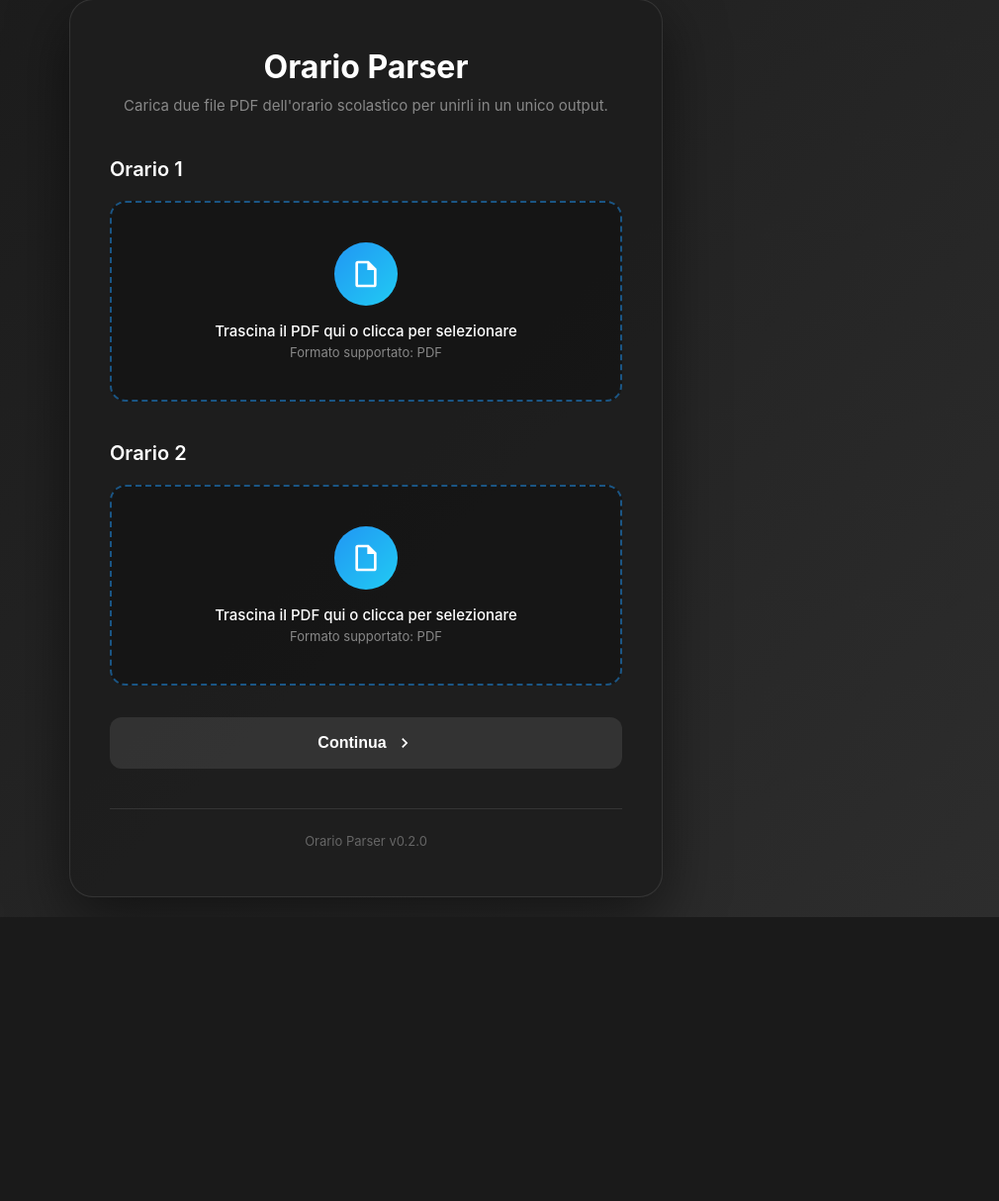
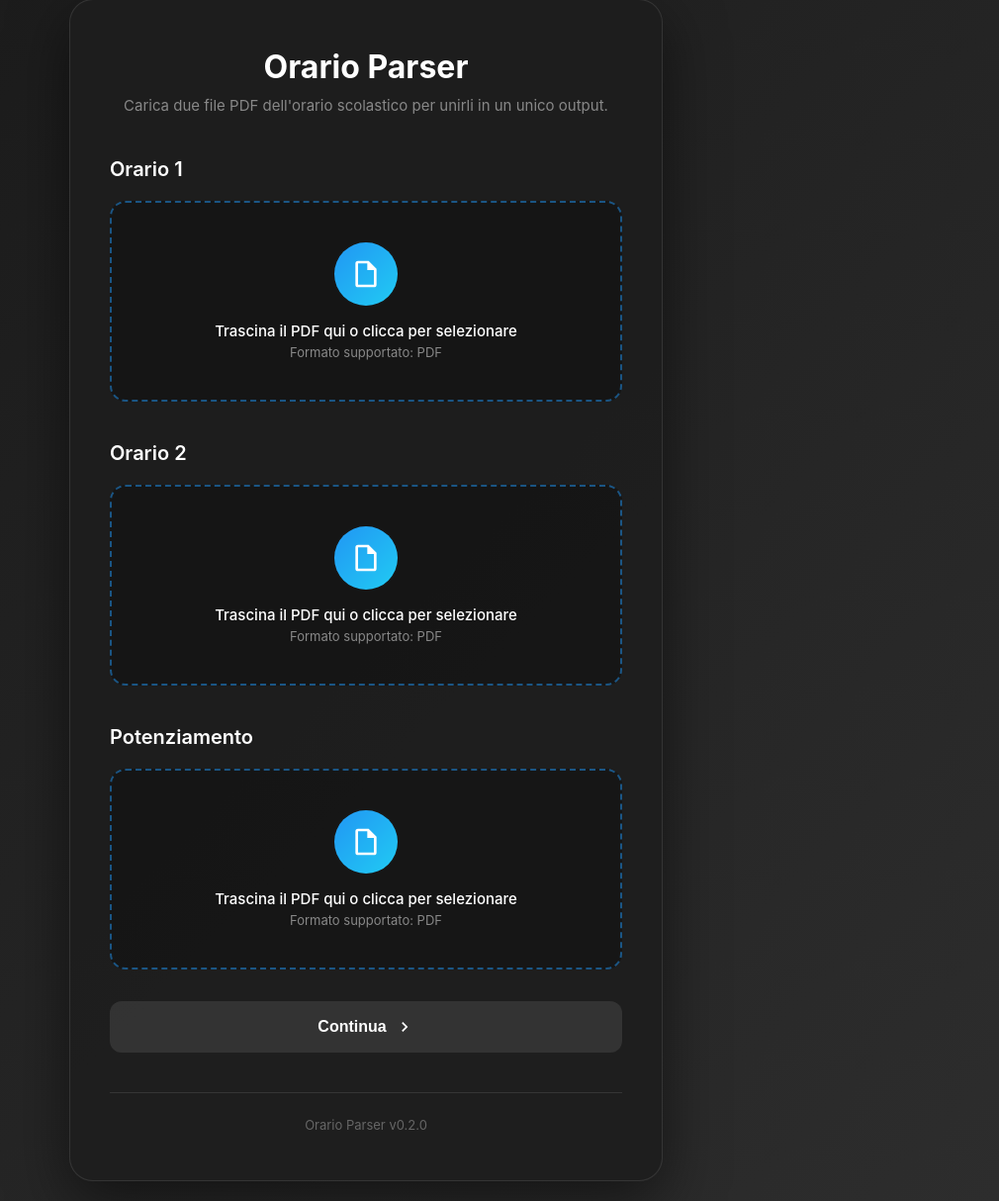
Before and after one commit to matteexe/orario, a Flask app: page / in a window 1280 px wide. Shown: the part 21-1235 px from the top of the page at 99% size, without its empty margins (270-1280 px from the left). Before the commit the page ends 948 px from the top, so only its background shows below. Run offline with Flask 3, Linux system fonts and the light colour scheme.

Commit message:
Refactor HTML structure and improve file upload UI

```diff
--- a/templates/index.html
+++ b/templates/index.html
@@ -4,150 +4,430 @@
   <meta charset="UTF-8">
   <meta name="viewport" content="width=device-width, initial-scale=1.0">
   <title>Orario Parser</title>
+
   <style>
-*{margin:0;padding:0;box-sizing:border-box}
-body{font-family:-apple-system,BlinkMacSystemFont,'Segoe UI',Roboto,Oxygen,Ubuntu,Cantarell,sans-serif;background:linear-gradient(135deg,#1a1a1a 0%,#2d2d2d 100%);min-height:100vh;display:flex;align-items:center;justify-content:center;padding:20px}
-.container{background:rgba(30,30,30,.95);border-radius:24px;padding:48px 40px;max-width:600px;width:100%;box-shadow:0 20px 60px rgba(0,0,0,.5);border:1px solid rgba(255,255,255,.1);margin:0 auto}
-.header{text-align:center;margin-bottom:16px}
-.header h1{color:#fff;font-size:32px;font-weight:700;margin-bottom:8px}
-.header p{color:#888;font-size:15px;line-height:1.6}
-.upload-section{margin-top:40px}
-.section-title{color:#fff;font-size:20px;font-weight:600;margin-bottom:20px}
-.upload-box{background:rgba(20,20,20,.8);border:2px dashed rgba(33,150,243,.5);border-radius:16px;padding:40px 20px;text-align:center;cursor:pointer;transition:all .3s ease;margin-bottom:24px;position:relative;display:block;width:100%}
-.upload-box:hover{background:rgba(25,25,25,.9);border-color:rgba(33,150,243,.8);transform:translateY(-2px)}
-.upload-box.dragover{transform:translateY(-2px) scale(1.02);border-color:rgba(33,150,243,1);background:rgba(33,150,243,.1)}
-.upload-box.has-file{border-color:rgba(76,175,80,.6);background:rgba(76,175,80,.05)}
-.upload-icon{width:64px;height:64px;background:linear-gradient(135deg,#2196F3 0%,#21CBF3 100%);border-radius:50%;display:flex;align-items:center;justify-content:center;margin:0 auto 16px;transition:all .3s ease}
-.upload-icon svg{width:32px;height:32px;fill:#fff}
-.upload-text{color:#fff;font-size:15px;font-weight:500;margin-bottom:4px;transition:color .3s ease}
-.upload-hint{color:#888;font-size:13px;transition:opacity .3s ease}
-.file-name{display:none;color:#4CAF50;font-size:14px;margin-top:12px;font-weight:500}
-.upload-box.has-file .file-name{display:block}
-.upload-box.has-file .upload-icon{background:linear-gradient(135deg,#4CAF50 0%,#8BC34A 100%);animation:successPulse .5s ease}
-@keyframes successPulse{0%{transform:scale(1)}50%{transform:scale(1.1)}100%{transform:scale(1)}}
-.upload-box.has-file .upload-text{color:#4CAF50}
-.upload-box.has-file .upload-hint{opacity:0;height:0;overflow:hidden}
-input[type=file]{display:none}
-.continue-btn{width:100%;background:linear-gradient(135deg,#2196F3 0%,#21CBF3 100%);color:#fff;border:none;border-radius:12px;padding:16px;font-size:16px;font-weight:600;cursor:pointer;transition:all .3s ease;margin-top:32px;display:flex;align-items:center;justify-content:center;gap:8px}
-.continue-btn:hover:not(:disabled){transform:translateY(-2px);box-shadow:0 8px 24px rgba(33,150,243,.4)}
-.continue-btn:disabled{background:rgba(100,100,100,.3);cursor:not-allowed;transform:none}
-.continue-btn svg{width:20px;height:20px;fill:#fff}
-.footer{text-align:center;margin-top:40px;padding-top:24px;border-top:1px solid rgba(255,255,255,.1)}
-.footer p{color:#666;font-size:13px}
-.processing{display:none;text-align:center;margin-top:20px}
-.processing.active{display:block}
-.spinner{border:3px solid rgba(33,150,243,.3);border-top:3px solid #2196F3;border-radius:50%;width:40px;height:40px;animation:spin 1s linear infinite;margin:0 auto 12px}
-@keyframes spin{0%{transform:rotate(0deg)}100%{transform:rotate(360deg)}}
-.processing-text{color:#2196F3;font-size:14px}
-@media (max-width:640px){.container{padding:32px 24px}.header h1{font-size:26px}.upload-box{padding:32px 16px}}
+    * {
+      margin: 0;
+      padding: 0;
+      box-sizing: border-box;
+    }
+
+    body {
+      font-family: -apple-system, BlinkMacSystemFont, 'Segoe UI', Roboto, Oxygen, Ubuntu, Cantarell, sans-serif;
+      background: linear-gradient(135deg, #1a1a1a 0%, #2d2d2d 100%);
+      min-height: 100vh;
+      display: flex;
+      align-items: center;
+      justify-content: center;
+      padding: 20px;
+    }
+
+    .container {
+      background: rgba(30, 30, 30, 0.95);
+      border-radius: 24px;
+      padding: 48px 40px;
+      max-width: 600px;
+      width: 100%;
+      box-shadow: 0 20px 60px rgba(0, 0, 0, 0.5);
+      border: 1px solid rgba(255, 255, 255, 0.1);
+      margin: 0 auto;
+    }
+
+    .header {
+      text-align: center;
+      margin-bottom: 16px;
+    }
+
+    .header h1 {
+      color: #fff;
+      font-size: 32px;
+      font-weight: 700;
+      margin-bottom: 8px;
+    }
+
+    .header p {
+      color: #888;
+      font-size: 15px;
+      line-height: 1.6;
+    }
+
+    .upload-section {
+      margin-top: 40px;
+    }
+
+    .section-title {
+      color: #fff;
+      font-size: 20px;
+      font-weight: 600;
+      margin-bottom: 20px;
+    }
+
+    .upload-box {
+      background: rgba(20, 20, 20, 0.8);
+      border: 2px dashed rgba(33, 150, 243, 0.5);
+      border-radius: 16px;
+      padding: 40px 20px;
+      text-align: center;
+      cursor: pointer;
+      transition: all 0.3s ease;
+      margin-bottom: 24px;
+      position: relative;
+      display: block;
+      width: 100%;
+    }
+
+    .upload-box:hover {
+      background: rgba(25, 25, 25, 0.9);
+      border-color: rgba(33, 150, 243, 0.8);
+      transform: translateY(-2px);
+    }
+
+    .upload-box.dragover {
+      transform: translateY(-2px) scale(1.02);
+      border-color: rgba(33, 150, 243, 1);
+      background: rgba(33, 150, 243, 0.1);
+    }
+
+    .upload-box.has-file {
+      border-color: rgba(76, 175, 80, 0.6);
+      background: rgba(76, 175, 80, 0.05);
+    }
+
+    .upload-icon {
+      width: 64px;
+      height: 64px;
+      background: linear-gradient(135deg, #2196F3 0%, #21CBF3 100%);
+      border-radius: 50%;
+      display: flex;
+      align-items: center;
+      justify-content: center;
+      margin: 0 auto 16px;
+      transition: all 0.3s ease;
+    }
+
+    .upload-icon svg {
+      width: 32px;
+      height: 32px;
+      fill: #fff;
+    }
+
+    .upload-text {
+      color: #fff;
+      font-size: 15px;
+      font-weight: 500;
+      margin-bottom: 4px;
+      transition: color 0.3s ease;
+    }
+
+    .upload-hint {
+      color: #888;
+      font-size: 13px;
+      transition: opacity 0.3s ease;
+    }
+
+    .file-name {
+      display: none;
+      color: #4CAF50;
+      font-size: 14px;
+      margin-top: 12px;
+      font-weight: 500;
+    }
+
+    .upload-box.has-file .file-name {
+      display: block;
+    }
+
+    .upload-box.has-file .upload-icon {
+      background: linear-gradient(135deg, #4CAF50 0%, #8BC34A 100%);
+      animation: successPulse 0.5s ease;
+    }
+
+    @keyframes successPulse {
+      0%   { transform: scale(1); }
+      50%  { transform: scale(1.1); }
+      100% { transform: scale(1); }
+    }
+
+    .upload-box.has-file .upload-text {
+      color: #4CAF50;
+    }
+
+    .upload-box.has-file .upload-hint {
+      opacity: 0;
+      height: 0;
+      overflow: hidden;
+    }
+
+    input[type="file"] {
+      display: none;
+    }
+
+    .continue-btn {
+      width: 100%;
+      background: linear-gradient(135deg, #2196F3 0%, #21CBF3 100%);
+      color: #fff;
+      border: none;
+      border-radius: 12px;
+      padding: 16px;
+      font-size: 16px;
+      font-weight: 600;
+      cursor: pointer;
+      transition: all 0.3s ease;
+      margin-top: 32px;
+      display: flex;
+      align-items: center;
+      justify-content: center;
+      gap: 8px;
+    }
+
+    .continue-btn:hover:not(:disabled) {
+      transform: translateY(-2px);
+      box-shadow: 0 8px 24px rgba(33, 150, 243, 0.4);
+    }
+
+    .continue-btn:disabled {
+      background: rgba(100, 100, 100, 0.3);
+      cursor: not-allowed;
+      transform: none;
+    }
+
+    .continue-btn svg {
+      width: 20px;
+      height: 20px;
+      fill: #fff;
+    }
+
+    .processing {
+      display: none;
+      text-align: center;
+      margin-top: 20px;
+    }
+
+    .processing.active {
+      display: block;
+    }
+
+    .spinner {
+      border: 3px solid rgba(33, 150, 243, 0.3);
+      border-top: 3px solid #2196F3;
+      border-radius: 50%;
+      width: 40px;
+      height: 40px;
+      animation: spin 1s linear infinite;
+      margin: 0 auto 12px;
+    }
+
+    @keyframes spin {
+      0%   { transform: rotate(0deg); }
+      100% { transform: rotate(360deg); }
+    }
+
+    .processing-text {
+      color: #2196F3;
+      font-size: 14px;
+    }
+
+    .footer {
+      text-align: center;
+      margin-top: 40px;
+      padding-top: 24px;
+      border-top: 1px solid rgba(255, 255, 255, 0.1);
+    }
+
+    .footer p {
+      color: #666;
+      font-size: 13px;
+    }
+
+    @media (max-width: 640px) {
+      .container {
+        padding: 32px 24px;
+      }
+
+      .header h1 {
+        font-size: 26px;
+      }
+
+      .upload-box {
+        padding: 32px 16px;
+      }
+    }
   </style>
 </head>
+
 <body>
   <div class="container">
     <div class="header">
       <h1>Orario Parser</h1>
       <p>Carica due file PDF dell'orario scolastico per unirli in un unico output.</p>
     </div>
+
     <form method="POST" enctype="multipart/form-data" id="uploadForm">
+
       <div class="upload-section">
         <h2 class="section-title">Orario 1</h2>
+
         <label for="file1" class="upload-box" id="uploadBox1">
           <div class="upload-icon">
-<svg viewBox="0 0 24 24"><path d="M14,2H6A2,2 0 0,0 4,4V20A2,2 0 0,0 6,22H18A2,2 0 0,0 20,20V8L14,2M18,20H6V4H13V9H18V20Z"/></svg>
+            <svg viewBox="0 0 24 24">
+              <path d="M14,2H6A2,2 0 0,0 4,4V20A2,2 0 0,0 6,22H18A2,2 0 0,0 20,20V8L14,2M18,20H6V4H13V9H18V20Z"/>
+            </svg>
           </div>
+
           <p class="upload-text">Trascina il PDF qui o clicca per selezionare</p>
           <p class="upload-hint">Formato supportato: PDF</p>
           <p class="file-name" id="fileName1"></p>
         </label>
+
         <input type="file" id="file1" name="pdf1" accept="application/pdf,.pdf">
       </div>
+
       <div class="upload-section">
         <h2 class="section-title">Orario 2</h2>
+
         <label for="file2" class="upload-box" id="uploadBox2">
           <div class="upload-icon">
-<svg viewBox="0 0 24 24"><path d="M14,2H6A2,2 0 0,0 4,4V20A2,2 0 0,0 6,22H18A2,2 0 0,0 20,20V8L14,2M18,20H6V4H13V9H18V20Z"/></svg>
+            <svg viewBox="0 0 24 24">
+              <path d="M14,2H6A2,2 0 0,0 4,4V20A2,2 0 0,0 6,22H18A2,2 0 0,0 20,20V8L14,2M18,20H6V4H13V9H18V20Z"/>
+            </svg>
           </div>
+
           <p class="upload-text">Trascina il PDF qui o clicca per selezionare</p>
           <p class="upload-hint">Formato supportato: PDF</p>
           <p class="file-name" id="fileName2"></p>
         </label>
+
         <input type="file" id="file2" name="pdf2" accept="application/pdf,.pdf">
       </div>
+
+      <div class="upload-section">
+        <h2 class="section-title">Potenziamento</h2>
+
+        <label for="file3" class="upload-box" id="uploadBox3">
+          <div class="upload-icon">
+            <svg viewBox="0 0 24 24">
+              <path d="M14,2H6A2,2 0 0,0 4,4V20A2,2 0 0,0 6,22H18A2,2 0 0,0 20,20V8L14,2M18,20H6V4H13V9H18V20Z"/>
+            </svg>
+          </div>
+
+          <p class="upload-text">Trascina il PDF qui o clicca per selezionare</p>
+          <p class="upload-hint">Formato supportato: PDF</p>
+          <p class="file-name" id="fileName3"></p>
+        </label>
+
+        <input type="file" id="file3" name="pdf_potenziamento" accept="application/pdf,.pdf">
+      </div>
+
       <button type="submit" class="continue-btn" id="submitBtn" disabled>
         <span>Continua</span>
-<svg viewBox="0 0 24 24"><path d="M8.59,16.58L13.17,12L8.59,7.41L10,6L16,12L10,18L8.59,16.58Z"/></svg>
+        <svg viewBox="0 0 24 24">
+          <path d="M8.59,16.58L13.17,12L8.59,7.41L10,6L16,12L10,18L8.59,16.58Z"/>
+        </svg>
       </button>
+
       <div class="processing" id="processing">
         <div class="spinner"></div>
         <p class="processing-text">Elaborazione in corso...</p>
       </div>
+
     </form>
+
     <div class="footer">
       <p>Orario Parser {{ versione }}</p>
     </div>
   </div>
+
   <script>
-document.addEventListener('DOMContentLoaded',()=>{
-const file1Input=document.getElementById('file1')
-const file2Input=document.getElementById('file2')
-const uploadBox1=document.getElementById('uploadBox1')
-const uploadBox2=document.getElementById('uploadBox2')
-const fileName1=document.getElementById('fileName1')
-const fileName2=document.getElementById('fileName2')
-const submitBtn=document.getElementById('submitBtn')
-const uploadForm=document.getElementById('uploadForm')
-const processing=document.getElementById('processing')
+    document.addEventListener('DOMContentLoaded', () => {
+      const file1Input = document.getElementById('file1');
+      const file2Input = document.getElementById('file2');
+      const file3Input = document.getElementById('file3');
 
-const isPdf=f=>!!f&&(f.type==='application/pdf'||f.name.toLowerCase().endsWith('.pdf'))
+      const uploadBox1 = document.getElementById('uploadBox1');
+      const uploadBox2 = document.getElementById('uploadBox2');
+      const uploadBox3 = document.getElementById('uploadBox3');
 
-function setBoxState(input,box,nameEl){
-if(input.files&&input.files.length>0){
-box.classList.add('has-file')
-nameEl.textContent='✓ '+input.files[0].name
-box.offsetHeight
-}else{
-box.classList.remove('has-file')
-nameEl.textContent=''
+      const fileName1 = document.getElementById('fileName1');
+      const fileName2 = document.getElementById('fileName2');
+      const fileName3 = document.getElementById('fileName3');
+
+      const submitBtn = document.getElementById('submitBtn');
+      const uploadForm = document.getElementById('uploadForm');
+      const processing = document.getElementById('processing');
+
+      const isPdf = f =>
+        !!f && (f.type === 'application/pdf' || f.name.toLowerCase().endsWith('.pdf'));
+
+      function setBoxState(input, box, nameEl) {
+        if (input.files && input.files.length > 0) {
+          box.classList.add('has-file');
+          nameEl.textContent = '✓ ' + input.files[0].name;
+          box.offsetHeight;
+        } else {
+          box.classList.remove('has-file');
+          nameEl.textContent = '';
         }
       }
 
-function updateSubmitButton(){
-submitBtn.disabled=!(file1Input.files.length>0||file2Input.files.length>0)
+      function updateSubmitButton() {
+        const has1 = file1Input.files.length > 0;
+        const has2 = file2Input.files.length > 0;
+        const has3 = file3Input.files.length > 0;
+        submitBtn.disabled = !(has1 || has2 || has3);
       }
 
-function bindFileInput(input,box,nameEl){
-input.addEventListener('change',()=>{
-setBoxState(input,box,nameEl)
-updateSubmitButton()
-})
+      function bindFileInput(input, box, nameEl) {
+        if (!input) return;
+
+        input.addEventListener('change', () => {
+          setBoxState(input, box, nameEl);
+          updateSubmitButton();
+        });
       }
 
-function bindDragAndDrop(box,input){
-const prevent=e=>{e.preventDefault();e.stopPropagation()}
-;['dragenter','dragover','dragleave','drop'].forEach(ev=>box.addEventListener(ev,prevent,false))
-;['dragenter','dragover'].forEach(ev=>box.addEventListener(ev,()=>box.classList.add('dragover'),false))
-;['dragleave','drop'].forEach(ev=>box.addEventListener(ev,()=>box.classList.remove('dragover'),false))
-box.addEventListener('drop',e=>{
-const f=e.dataTransfer&&e.dataTransfer.files&&e.dataTransfer.files[0]
-if(!isPdf(f))return
-const dt=new DataTransfer()
-dt.items.add(f)
-input.files=dt.files
-input.dispatchEvent(new Event('change',{bubbles:true}))
-})
+      function bindDragAndDrop(box, input) {
+        if (!box || !input) return;
+
+        const prevent = e => {
+          e.preventDefault();
+          e.stopPropagation();
+        };
+
+        ['dragenter', 'dragover', 'dragleave', 'drop']
+          .forEach(ev => box.addEventListener(ev, prevent, false));
+
+        ['dragenter', 'dragover']
+          .forEach(ev => box.addEventListener(ev, () => box.classList.add('dragover'), false));
+
+        ['dragleave', 'drop']
+          .forEach(ev => box.classList.remove('dragover'));
+
+        box.addEventListener('drop', e => {
+          const f = e.dataTransfer?.files?.[0];
+          if (!isPdf(f)) return;
+
+          const dt = new DataTransfer();
+          dt.items.add(f);
+          input.files = dt.files;
+          input.dispatchEvent(new Event('change', { bubbles: true }));
+        });
       }
 
-uploadForm.addEventListener('submit',()=>{
-processing.classList.add('active')
-submitBtn.disabled=true
-})
+      uploadForm.addEventListener('submit', () => {
+        processing.classList.add('active');
+        submitBtn.disabled = true;
+      });
 
-bindFileInput(file1Input,uploadBox1,fileName1)
-bindFileInput(file2Input,uploadBox2,fileName2)
-bindDragAndDrop(uploadBox1,file1Input)
-bindDragAndDrop(uploadBox2,file2Input)
-updateSubmitButton()
-})
+      bindFileInput(file1Input, uploadBox1, fileName1);
+      bindFileInput(file2Input, uploadBox2, fileName2);
+      bindFileInput(file3Input, uploadBox3, fileName3);
+
+      bindDragAndDrop(uploadBox1, file1Input);
+      bindDragAndDrop(uploadBox2, file2Input);
+      bindDragAndDrop(uploadBox3, file3Input);
+
+      updateSubmitButton();
+    });
   </script>
 </body>
 </html>
```
Lines whose indentation alone changed are shown as unchanged.
